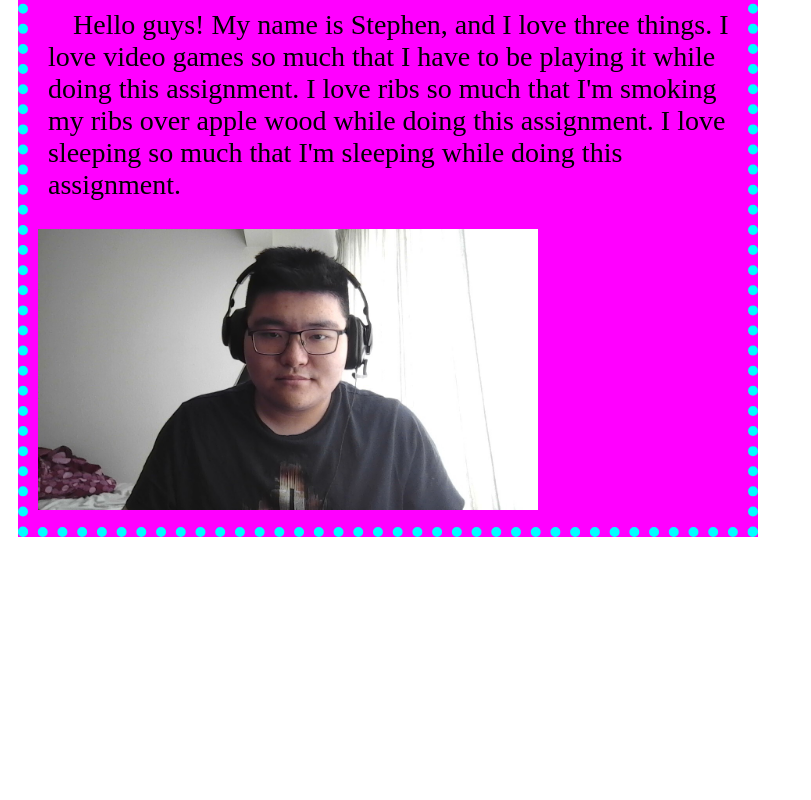
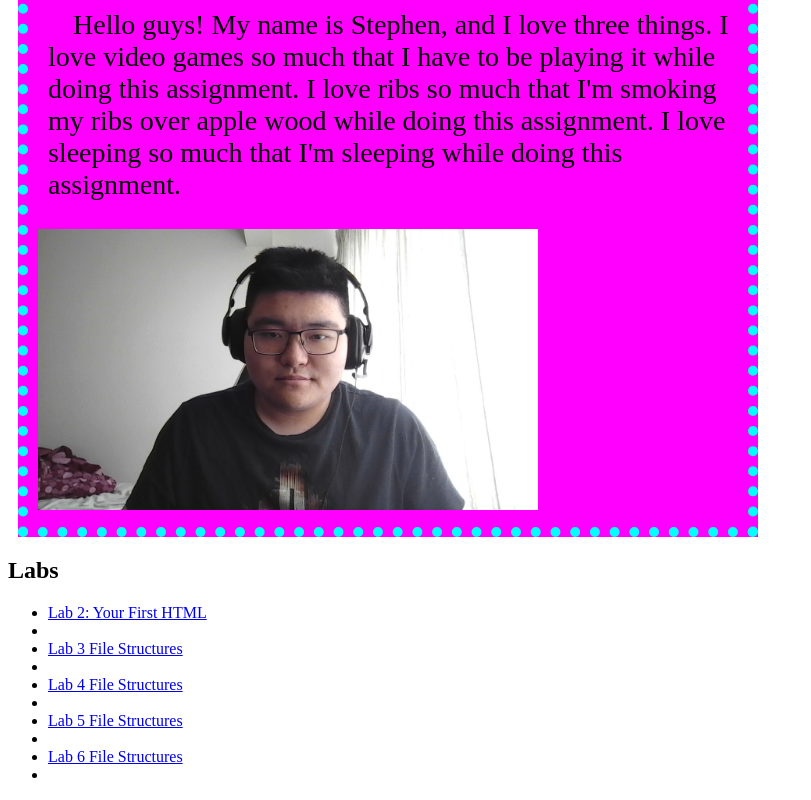
Before and after one commit to okshaone/art101, a plain HTML site: page index.html in a window 1280 px wide. Shown: the part 328-1128 px from the top of the page, without its empty margins (0-811 px from the left). Before the commit the page ends 875 px from the top, so only its background shows below. Drawn offline with Linux system fonts and the light colour scheme.

Commit message:
Update index.html

```diff
--- a/index.html
+++ b/index.html
@@ -11,5 +11,15 @@
 		<p>Hello guys! My name is Stephen, and I love three things. I love video games so much that I have to be playing it while doing this assignment. I love ribs so much that I'm smoking my ribs over apple wood while doing this assignment. I love sleeping so much that I'm sleeping while doing this assignment.</p>
 		<img id="my-portrait" src="img/selfie.jpg" />
 	</div>
+
+  <div class="Assignments Major-Section">
+		<h2>Labs</h2>
+		<ul>
+			<li><a href="lab2/index.html">Lab 2: Your First HTML</a><li>
+			<li><a href="lab2/index.html">Lab 3 File Structures</a><li>
+			<li><a href="lab2/index.html">Lab 4 File Structures</a><li>
+			<li><a href="lab2/index.html">Lab 5 File Structures</a><li>
+			<li><a href="lab2/index.html">Lab 6 File Structures</a><li>
+
 </body>
 </html>
```
